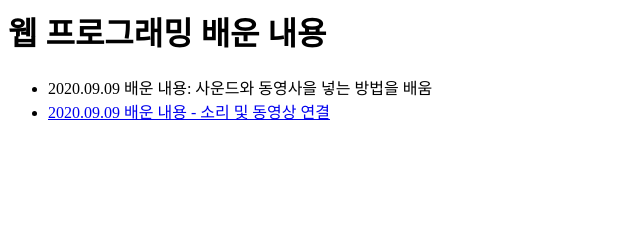
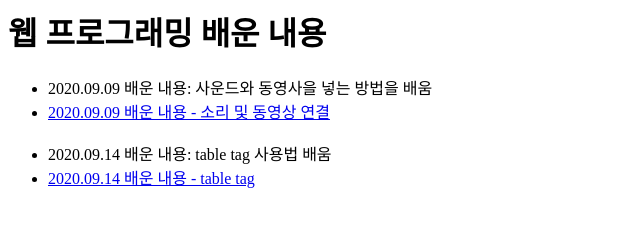
Before and after one commit to clanbert13/HTML_thing, a plain HTML site: page index.html in a window 1280 px wide. Shown: the whole page, without its empty margins (0-640 px from the left). Drawn offline with Linux system fonts and the light colour scheme.

Commit message:
Update index.html

```diff
--- a/index.html
+++ b/index.html
@@ -10,6 +10,9 @@
         <ul>
             <li> 2020.09.09 배운 내용: 사운드와 동영사을 넣는 방법을 배움 </li>
             <li> <a href="2402김성봉(0909).html" target="_blank">2020.09.09 배운 내용 - 소리 및 동영상 연결</a> </li>
+            <br>
+             <li> 2020.09.14 배운 내용: table tag 사용법 배움 </li>
+            <li> <a href="2402(20200914)_1.html" target="_blank">2020.09.14 배운 내용 - table tag</a> </li>
 
         </ul>
     </body>
```
